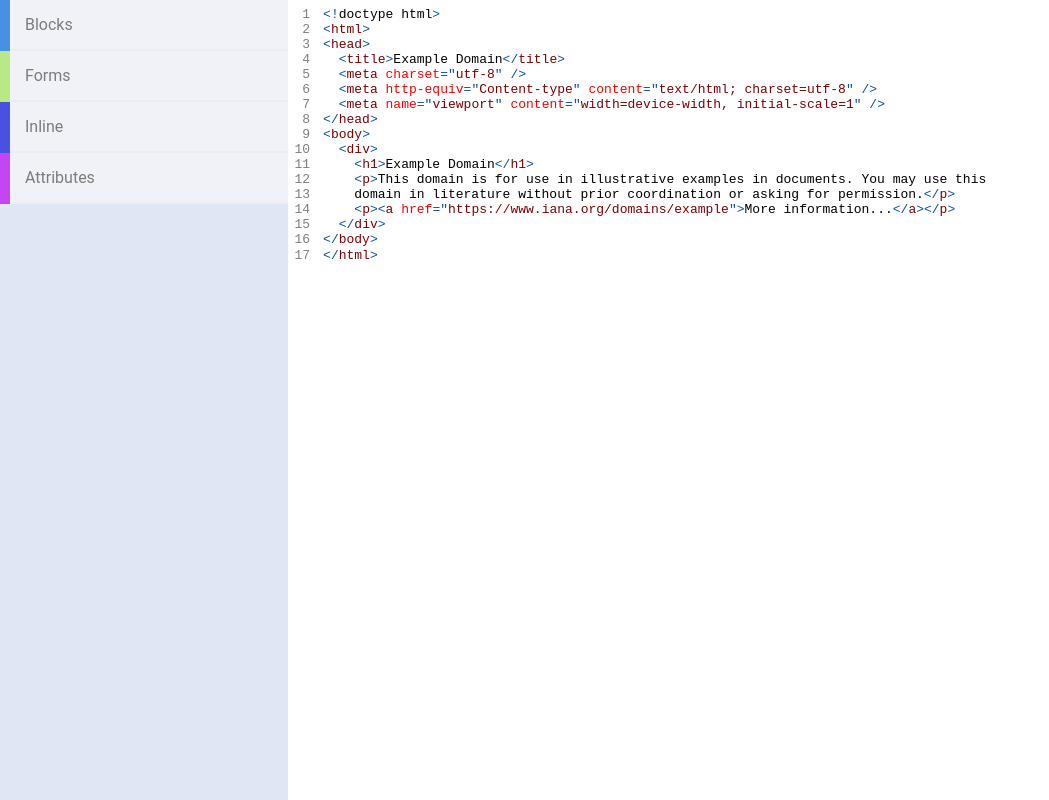
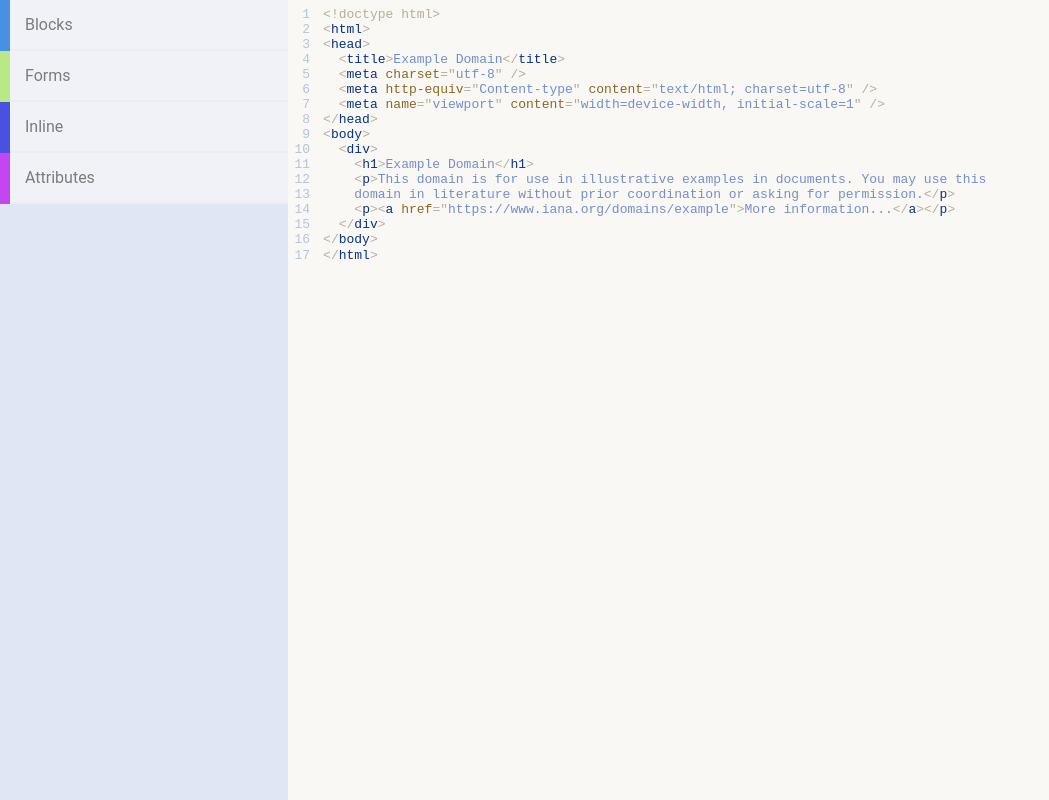
Before and after one commit to France-ioi/visual-html-editor, a React (Create React App) app: page / in a window 1280 px wide. Shown: the whole page, without its empty margins (0-1049 px from the left). Built offline with nearby package versions, Linux system fonts and the light colour scheme.

Commit message:
Removed wrapper div on editor component and changed width calc

```diff
--- a/src/features/editors/VisualHTMLEditor.css
+++ b/src/features/editors/VisualHTMLEditor.css
@@ -1,8 +1,6 @@
-.container {
-    height: 100%;
-}
-
 pre {
+    /* Width 100% minus width of toolbox component */
+    width: calc(100% - 18rem);
     text-align: left;
     padding: 0.5em;
     overflow: auto;
--- a/src/features/editors/VisualHTMLEditor.tsx
+++ b/src/features/editors/VisualHTMLEditor.tsx
@@ -1,14 +1,13 @@
 import './VisualHTMLEditor.css'
 import {visualHTMLEditor} from "../../editorconfig"
 import Highlight, {defaultProps} from "prism-react-renderer"
-import light from 'prism-react-renderer/themes/vsLight'
+import light from 'prism-react-renderer/themes/duotoneLight'
 
 function VisualHTMLEditor(props: visualHTMLEditor) {
   return (
-    <div className={'container'}>
-      <Highlight {...defaultProps} code={props.value} language="markdown" theme={light}>
-        {({className, style, tokens, getLineProps, getTokenProps}) => (
-          <pre style={style}>
+    <Highlight {...defaultProps} code={props.value} language="markdown" theme={light}>
+      {({className, style, tokens, getLineProps, getTokenProps}) => (
+        <pre style={style}>
           {tokens.map((line, i) => (
             <div key={i} {...getLineProps({line, key: i})} className={'line'}>
               <span className={'line-number'}>{i + 1}</span>
@@ -20,9 +19,8 @@ function VisualHTMLEditor(props: visualHTMLEditor) {
             </div>
           ))}
         </pre>
-        )}
-      </Highlight>
-    </div>
+      )}
+    </Highlight>
   )
 }
 
```
